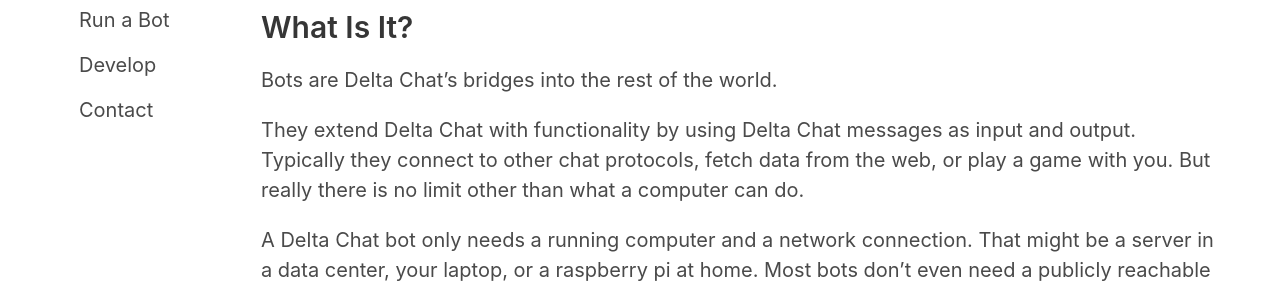
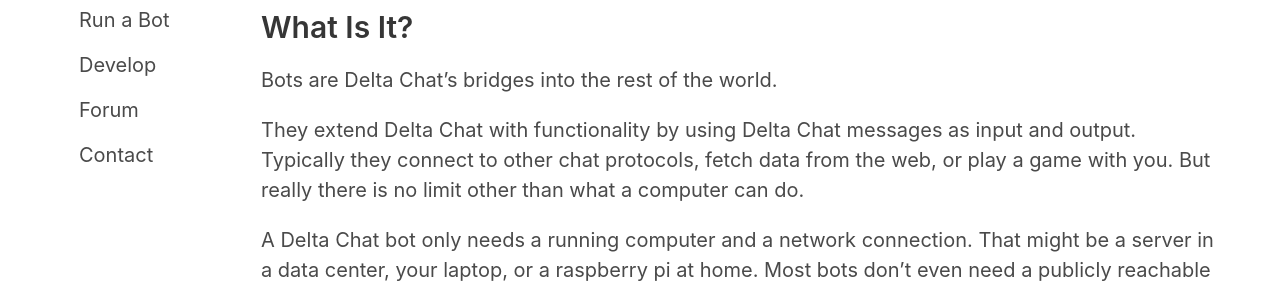
Before and after one commit to deltachat-bot/bot-pages, a Jekyll site: the page built from index.md, in a window 1280 px wide. Shown: the part 280-570 px from the top of the page. Built offline with Jekyll 4.4.1, drawn with Linux system fonts in a browser that asks for light colours.

Commit message:
menu: link to forum

```diff
--- a/_data/menu.yaml
+++ b/_data/menu.yaml
@@ -5,5 +5,7 @@ links:
     url: /howto.html
   - title: Develop
     url: /development.html
+  - title: Forum
+    url: https://support.delta.chat/c/bots/
   - title: Contact
     url: /contact.html
```
